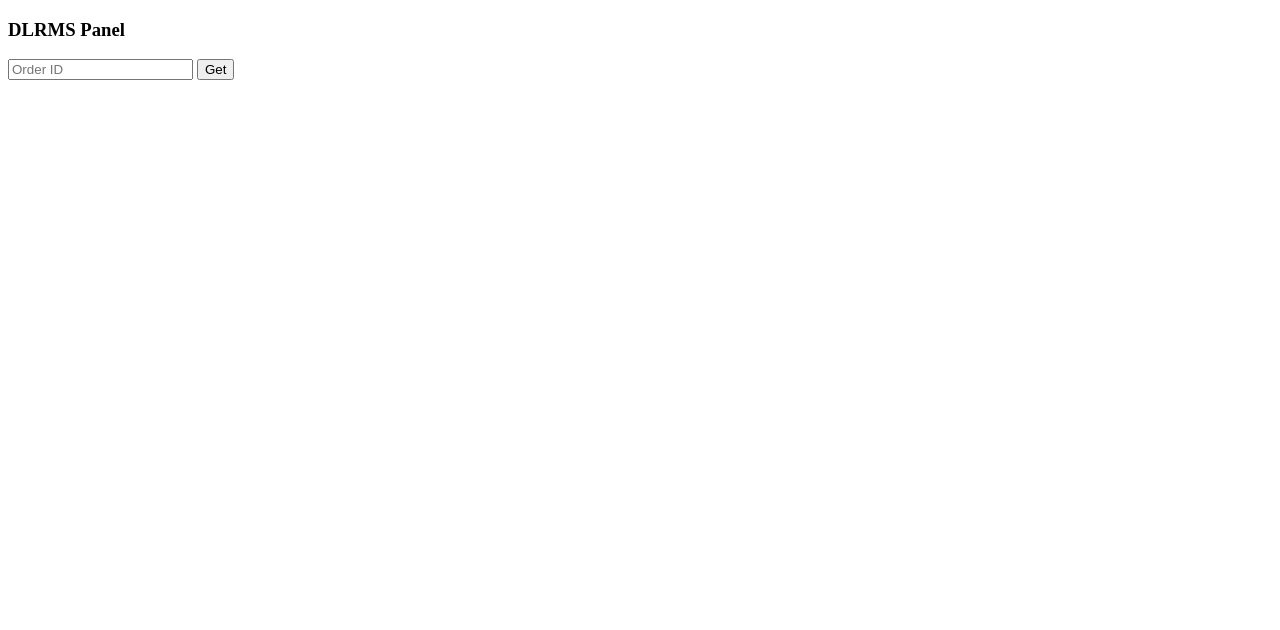
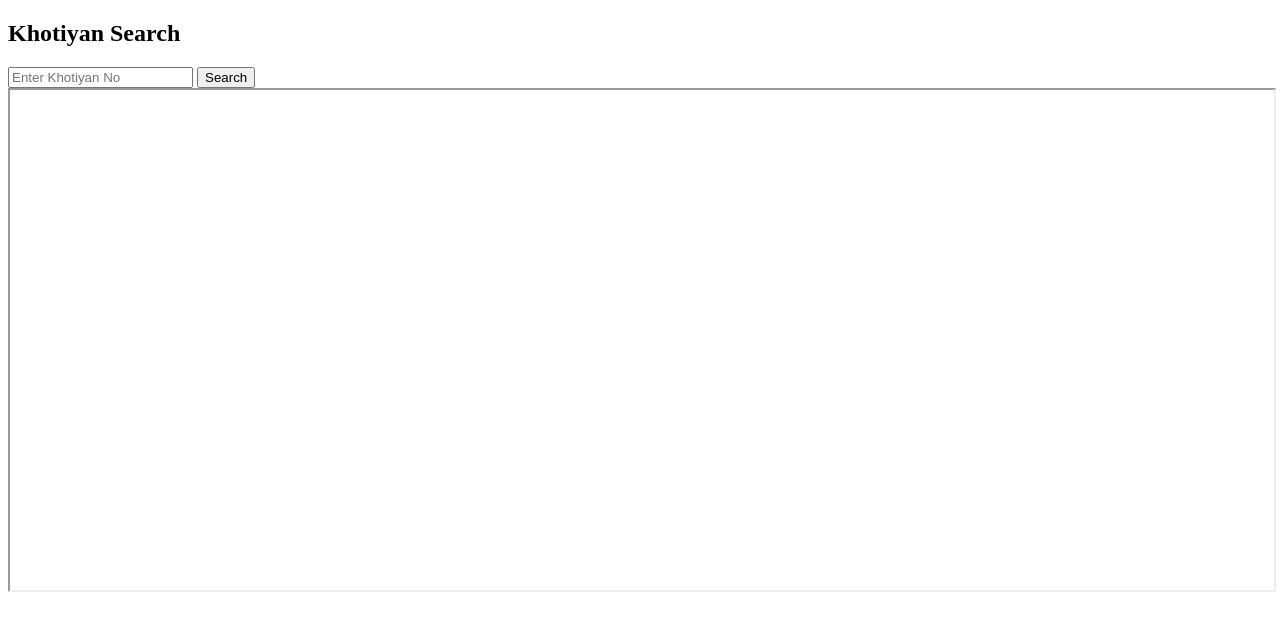
Before and after one commit to itzhossain/dlrms-panel, a website: page index.html in a window 1280 px wide. Drawn offline with Linux system fonts and the light colour scheme.

Commit message:
Update index.html

```diff
--- a/index.html
+++ b/index.html
@@ -2,24 +2,22 @@
 <html>
 <head>
 <meta name="viewport" content="width=device-width, initial-scale=1.0">
+<title>Khotiyan Search</title>
 </head>
+
 <body>
 
-<h3>DLRMS Panel</h3>
+<h2>Khotiyan Search</h2>
 
-<input id="id" placeholder="Order ID">
-<button onclick="go()">Get</button>
+<input id="id" placeholder="Enter Khotiyan No">
+<button onclick="go()">Search</button>
 
-<pre id="out"></pre>
+<iframe id="frame" style="width:100%;height:500px;"></iframe>
 
 <script>
 function go(){
  let id=document.getElementById('id').value;
- fetch('/api/details/'+id)
- .then(r=>r.json())
- .then(d=>{
-  document.getElementById('out').innerText=JSON.stringify(d,null,2);
- });
+ document.getElementById('frame').src='/api/khotiyan/'+id;
 }
 </script>
 
```
